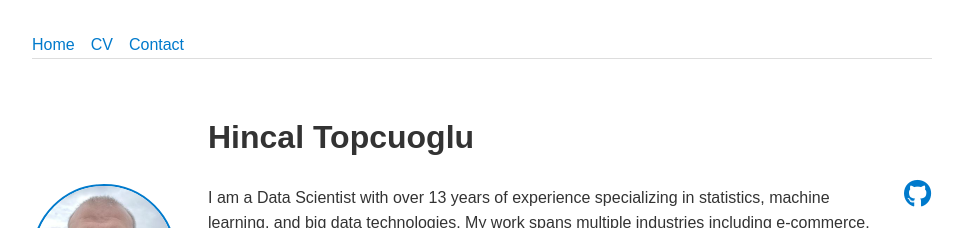
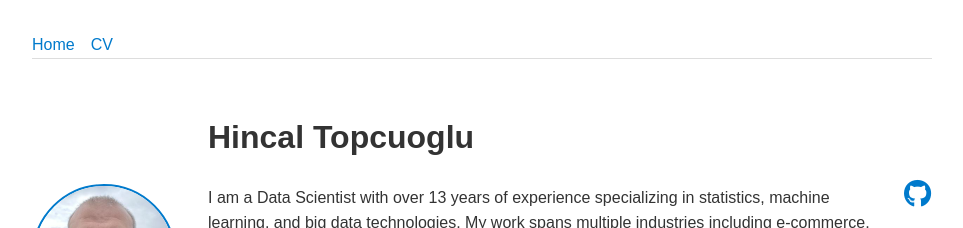
Before and after one commit to hincaltopcuoglu/hincaltopcuoglu.github.io, a Jekyll site: the page built from index.md, in a window 1280 px wide. Shown: the top 228 px of the page, without its empty margins (158-1121 px from the left). Built offline with Jekyll 4.4.1, drawn with Linux system fonts in a browser that asks for light colours.

Commit message:
Update home.html

```diff
--- a/_layouts/home.html
+++ b/_layouts/home.html
@@ -14,7 +14,6 @@
       <ul>
         <li><a href="{{ '/' | relative_url }}">Home</a></li>
         <li><a href="{{ '/cv/' | relative_url }}">CV</a></li>
-        <li><a href="{{ '/contact.html' | relative_url }}">Contact</a></li>
       </ul>
     </nav>
   </header>
```
